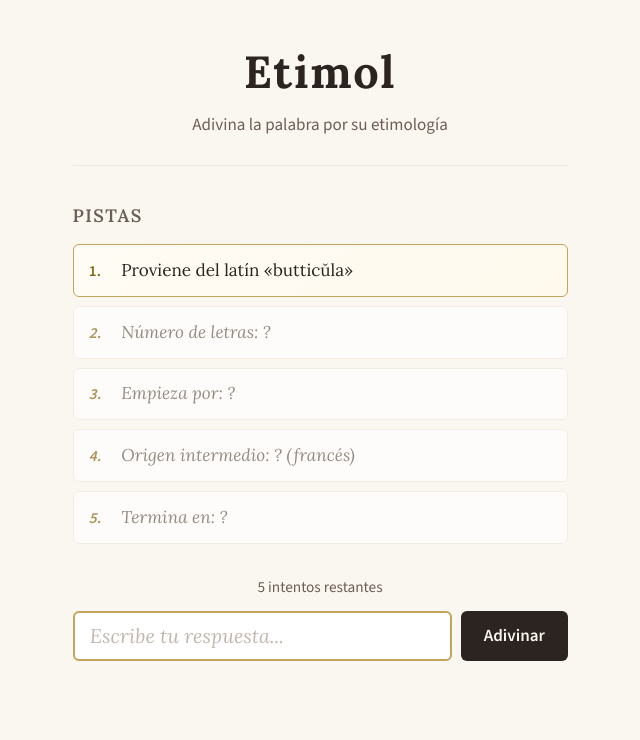
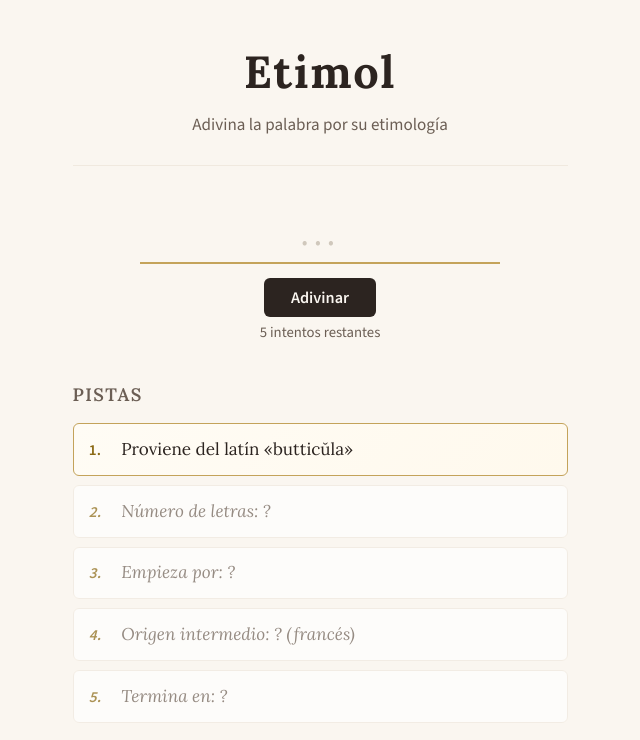
Before and after one commit to felipecalvo/etimol, a React (Vite) app: page / in a window 1280 px wide. Shown: the top 740 px of the page, without its empty margins (320-960 px from the left). Built offline with nearby package versions, Linux system fonts and the light colour scheme.

Commit message:
Move word input front and center above clues

```diff
--- a/src/App.css
+++ b/src/App.css
@@ -83,51 +83,50 @@ header {
   font-size: 0.95rem;
 }
 
-/* ── Guess input ── */
-.guess-section {
-  margin-bottom: 1.75rem;
+/* ── Word input (front and center) ── */
+.word-input-section {
+  text-align: center;
+  margin-bottom: 2rem;
 }
 
-.attempts-left {
-  font-family: var(--sans);
-  font-size: 0.85rem;
-  color: var(--ink-light);
-  margin-bottom: 0.6rem;
-  text-align: center;
+.word-input-form {
+  display: flex;
+  flex-direction: column;
+  align-items: center;
+  gap: 0.75rem;
 }
 
-.guess-form {
-  display: flex;
-  gap: 0.5rem;
-}
-
-.guess-input {
-  flex: 1;
+.word-input {
   font-family: var(--serif);
-  font-size: 1.1rem;
-  padding: 0.6rem 0.85rem;
-  border: 2px solid var(--cream-dark);
-  border-radius: 6px;
-  background: white;
+  font-size: 2rem;
+  font-weight: 700;
+  text-align: center;
+  letter-spacing: 0.12em;
+  padding: 0.4rem 0.5rem;
+  border: none;
+  border-bottom: 2px solid var(--cream-dark);
+  background: transparent;
   color: var(--ink);
   outline: none;
+  width: 100%;
+  max-width: 20rem;
   transition: border-color 0.2s;
 }
 
-.guess-input:focus {
-  border-color: var(--accent-light);
+.word-input:focus {
+  border-bottom-color: var(--accent-light);
 }
 
-.guess-input::placeholder {
-  color: #c0b8ad;
-  font-style: italic;
+.word-input::placeholder {
+  color: #d0c8bc;
+  font-weight: 400;
 }
 
 .guess-button {
   font-family: var(--sans);
-  font-size: 0.95rem;
+  font-size: 0.9rem;
   font-weight: 600;
-  padding: 0.6rem 1.25rem;
+  padding: 0.5rem 1.5rem;
   border: none;
   border-radius: 6px;
   background: var(--ink);
@@ -138,6 +137,13 @@ header {
 
 .guess-button:hover {
   background: #3d342e;
+}
+
+.attempts-left {
+  font-family: var(--sans);
+  font-size: 0.82rem;
+  color: var(--ink-light);
+  margin-top: 0.25rem;
 }
 
 /* ── Guesses list ── */
@@ -265,12 +271,4 @@ header {
   .title {
     font-size: 2rem;
   }
-
-  .guess-form {
-    flex-direction: column;
-  }
-
-  .guess-button {
-    width: 100%;
-  }
 }
--- a/src/App.tsx
+++ b/src/App.tsx
@@ -43,6 +43,31 @@ export default function App() {
         <p className="subtitle">Adivina la palabra por su etimología</p>
       </header>
 
+      {status === "playing" && (
+        <section className="word-input-section">
+          <form onSubmit={handleSubmit} className="word-input-form">
+            <input
+              type="text"
+              className="word-input"
+              value={currentGuess}
+              onChange={(e) => setCurrentGuess(e.target.value)}
+              placeholder="..."
+              autoFocus
+              autoComplete="off"
+              autoCapitalize="off"
+            />
+            <button type="submit" className="guess-button">
+              Adivinar
+            </button>
+          </form>
+          <p className="attempts-left">
+            {attemptsLeft === 1
+              ? "¡Último intento!"
+              : `${attemptsLeft} intentos restantes`}
+          </p>
+        </section>
+      )}
+
       <section className="hints-section">
         <h2>Pistas</h2>
         <ol className="hints-list">
@@ -59,31 +84,6 @@ export default function App() {
           })}
         </ol>
       </section>
-
-      {status === "playing" && (
-        <section className="guess-section">
-          <p className="attempts-left">
-            {attemptsLeft === 1
-              ? "¡Último intento!"
-              : `${attemptsLeft} intentos restantes`}
-          </p>
-          <form onSubmit={handleSubmit} className="guess-form">
-            <input
-              type="text"
-              className="guess-input"
-              value={currentGuess}
-              onChange={(e) => setCurrentGuess(e.target.value)}
-              placeholder="Escribe tu respuesta..."
-              autoFocus
-              autoComplete="off"
-              autoCapitalize="off"
-            />
-            <button type="submit" className="guess-button">
-              Adivinar
-            </button>
-          </form>
-        </section>
-      )}
 
       {guesses.length > 0 && (
         <section className="guesses-section">
```
